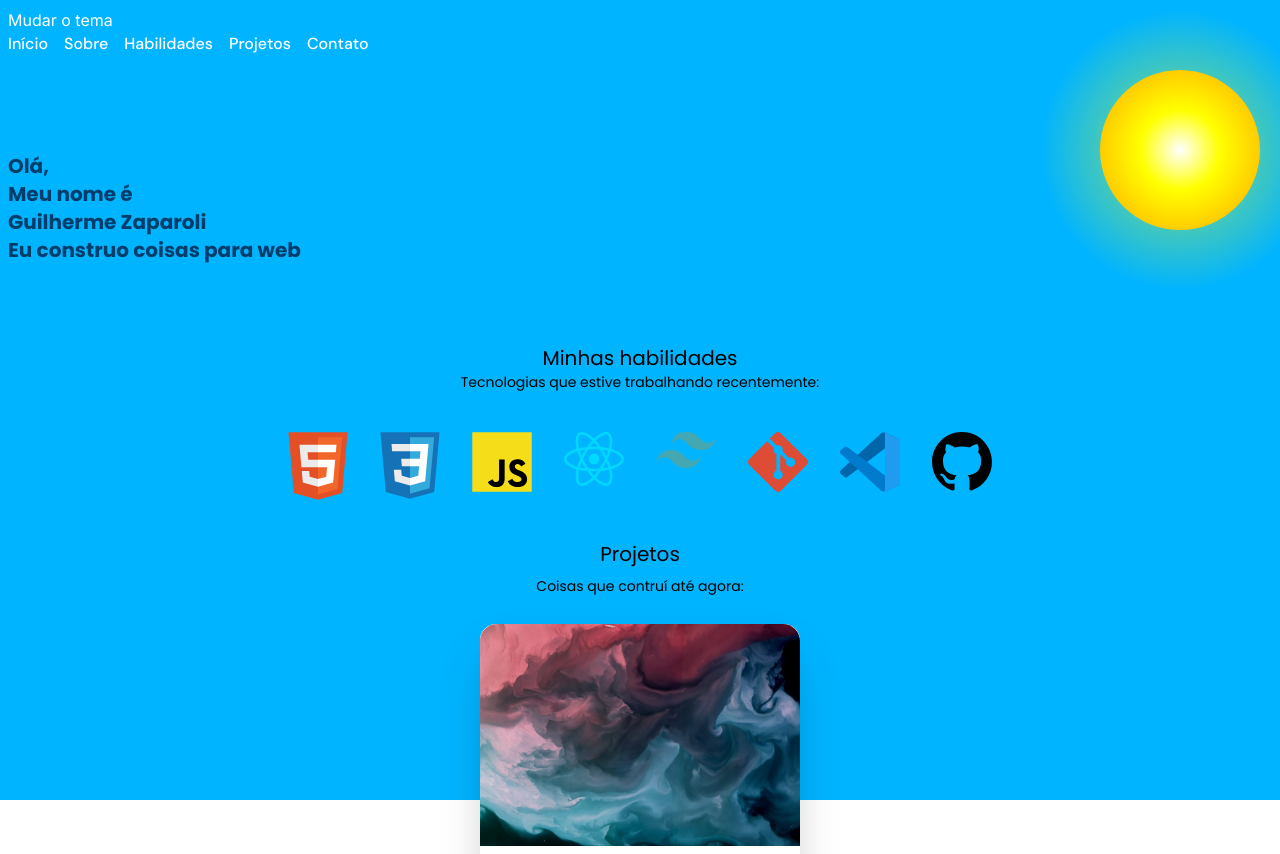
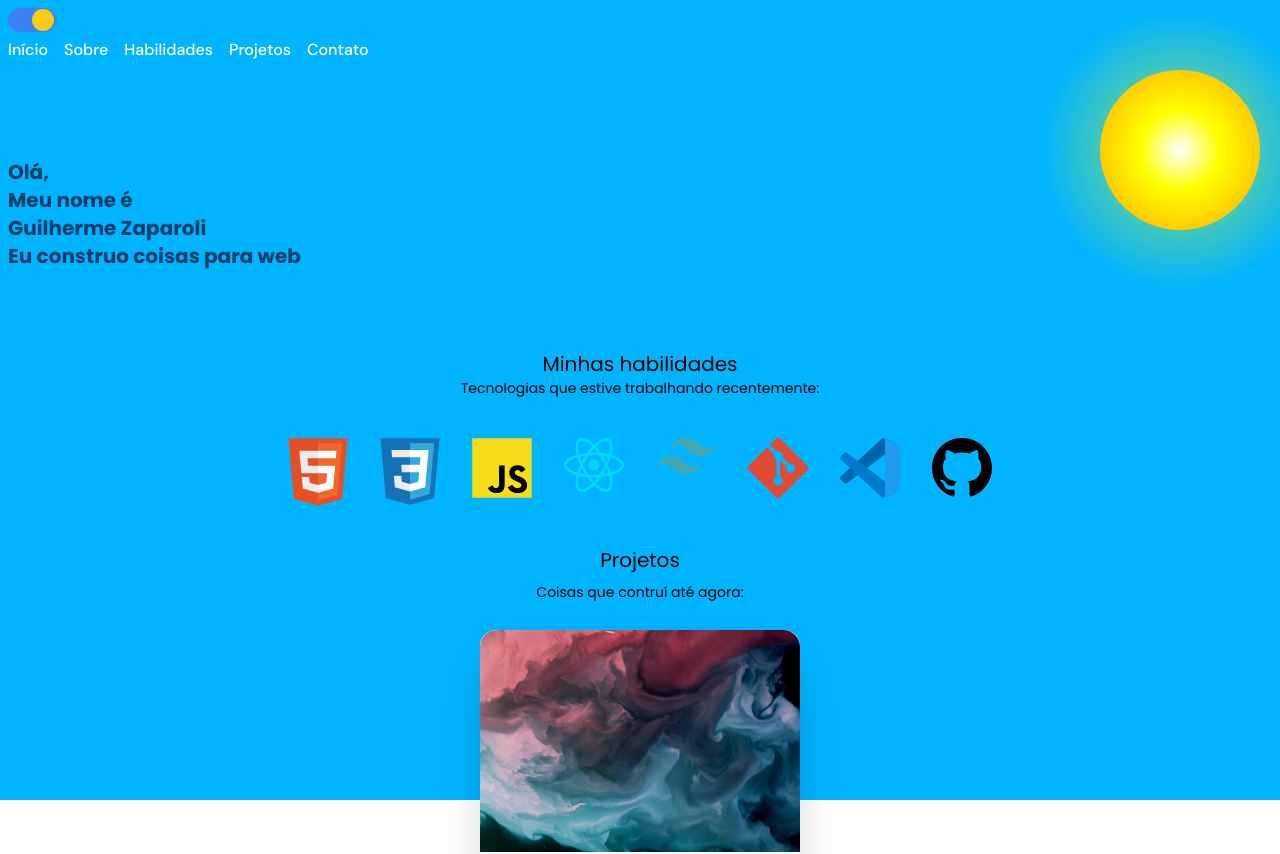
Before and after one commit to guilhermezaparoli/portfolio-nextjs, a Next.js app: page / in a window 1280 px wide. Shown: the top 854 px of the page. Built offline with nearby package versions, Linux system fonts and the light colour scheme.

Commit message:
Adding switch theme

```diff
--- a/src/app/page.tsx
+++ b/src/app/page.tsx
@@ -4,13 +4,13 @@ import { Header } from '@/components/Header'
 import { Projects } from '@/components/Projects'
 import RainCanvas from '@/components/RainCanvas'
 import Skills from '@/components/Skills'
-import Teste from '@/components/teste'
+import SwitchTheme from '@/components/SwitchTheme'
 
 const Page = () => {
   return (
     <>
       {/* <Clouds /> */}
-      <Teste />
+      <SwitchTheme />
       <RainCanvas />
       <Header />
       <Skills />
--- /dev/null
+++ b/src/components/SwitchTheme/index.tsx
@@ -0,0 +1,31 @@
+'use client'
+
+import { useGlobalContext } from '@/context/GlobalContext'
+
+const SwitchTheme = () => {
+  const { setIsLightTheme, isLightTheme } = useGlobalContext()
+
+  const onToggle = () => {
+    setIsLightTheme(!isLightTheme)
+  }
+
+  return (
+    <label className="relative inline-block h-6 w-12">
+      <input
+        type="checkbox"
+        checked={isLightTheme}
+        onChange={onToggle}
+        className="absolute h-0 w-0 opacity-0"
+      />
+      <span
+        className={`absolute bottom-0 left-0 right-0 top-0 flex cursor-pointer items-center rounded-full transition-colors duration-200 ease-in-out ${isLightTheme ? 'bg-blue-500' : 'bg-gray-400'}`}
+      >
+        <span
+          className={`justify-centerblock flex h-[22px] w-[22px] items-center rounded-full bg-yellow-400 transition-transform duration-300 ease-in-out ${isLightTheme ? 'translate-x-6' : 'translate-x-0'}`}
+        />
+      </span>
+    </label>
+  )
+}
+
+export default SwitchTheme
--- a/src/components/teste/index.tsx
+++ /dev/null
@@ -1,17 +0,0 @@
-'use client'
-
-import { useGlobalContext } from '@/context/GlobalContext'
-
-const Teste = () => {
-  const { setIsLightTheme } = useGlobalContext()
-  return (
-    <button
-      className="text-white"
-      onClick={() => setIsLightTheme((prev) => !prev)}
-    >
-      Mudar o tema
-    </button>
-  )
-}
-
-export default Teste
```
